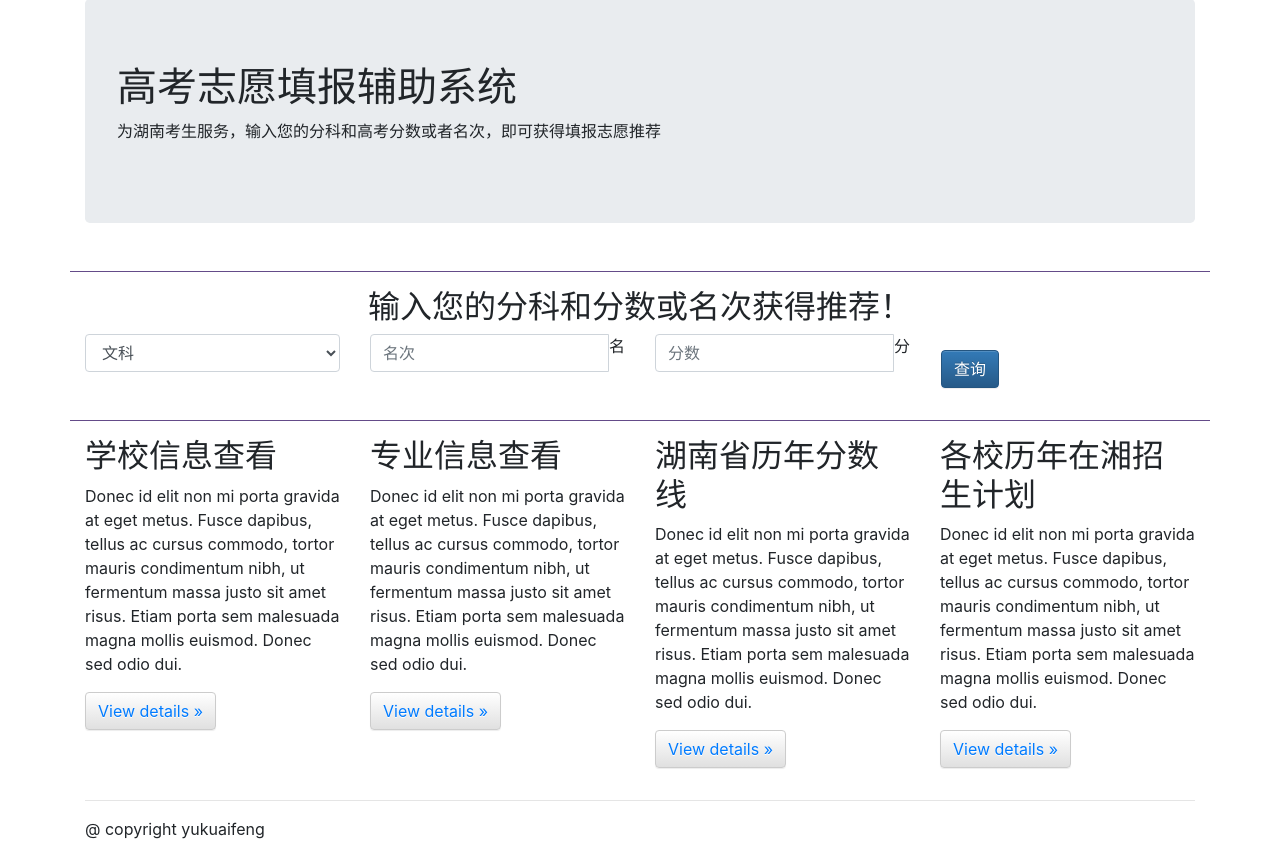
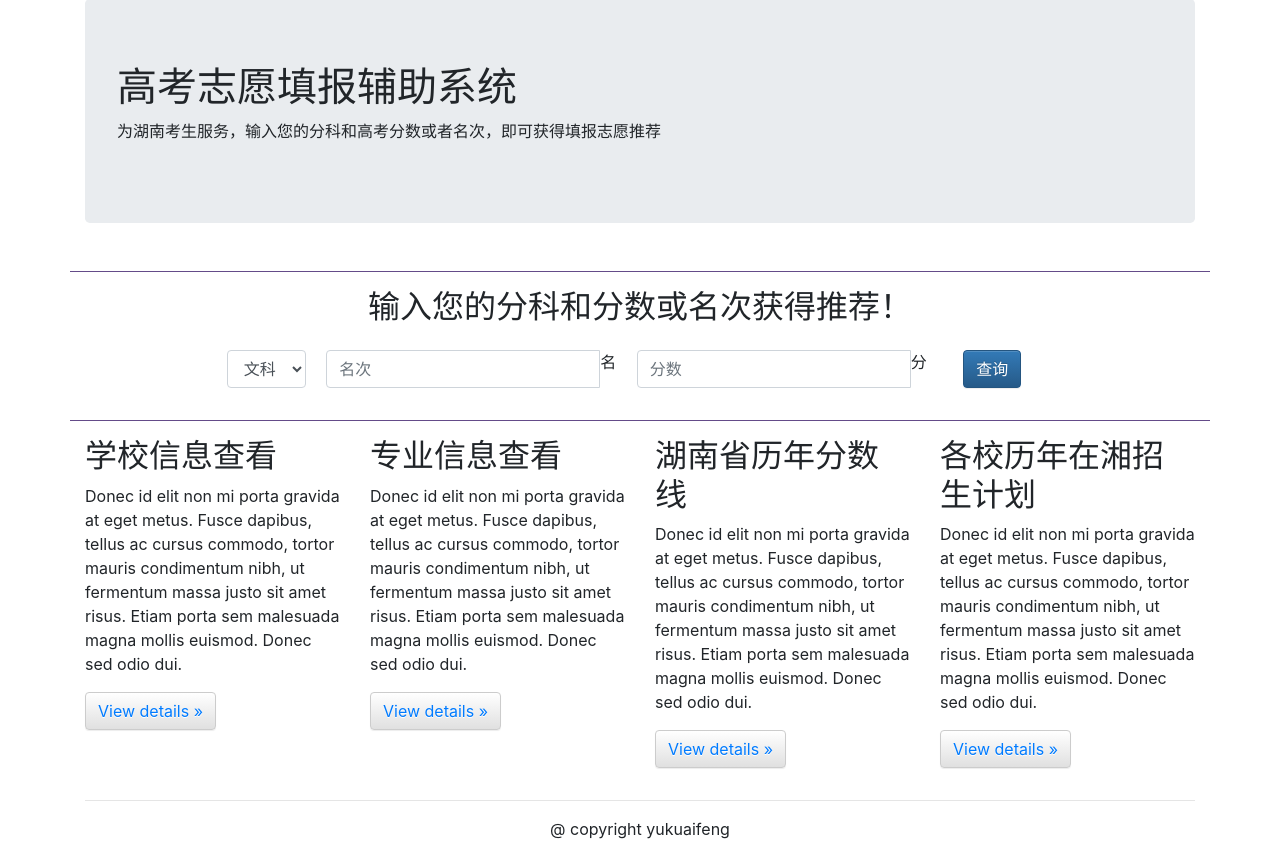
Before and after one commit to yukuaifeng/FlaskServer, a Flask app: page / in a window 1280 px wide. Shown: the part 81-938 px from the top of the page. Run offline with Flask 2, Linux system fonts and the light colour scheme; some libraries are stand-ins or nearby versions.

Commit message:
页面的简要修饰，包括页面底部的居中和重要选择界面的调整和居中

```diff
--- a/templates/Index.html
+++ b/templates/Index.html
@@ -20,10 +20,9 @@
                     </div>
                 </div>
 
-                <div class="row">
-
-
-                            <div class="col-md-3">
+                    <div class="text-center">
+                        <from>
+                            <div class="custom-control-inline" >
 
                                 <select class="form-control">
                                     <option>文科</option>
@@ -32,7 +31,7 @@
 
                             </div>
 
-                            <div class="col-md-3">
+                            <div class="custom-control-inline">
 
                                 <label class="sr-only" for="Rank">名次</label>
                                 <div class="input-group">
@@ -42,18 +41,19 @@
 
                             </div>
 
-                            <div class="col-md-3">
+                            <div class="custom-control-inline">
                                 <label class="sr-only" for="Score">分数</label>
                                 <div class="input-group">
                                   <input type="text" class="form-control" id="Score" placeholder="分数">
                                   <div class="input-group-addon">分</div>
                                 </div>
                             </div>
-                          <button type="submit" class="btn btn-primary m-3">查询</button>
 
-
-                </div>
-
+                            <div class="custom-control-inline">
+                                <button type="submit" class="btn btn-primary m-3">查询</button>
+                            </div>
+                        </from>
+                    </div>
             </div>
         </div>
 
--- a/templates/common/footer.html
+++ b/templates/common/footer.html
@@ -1,5 +1,8 @@
 <hr>
 
 <footer>
-    <p>@ copyright yukuaifeng</p>
+    <div class="text-center">
+        <p>@ copyright yukuaifeng</p>
+    </div>
+
 </footer>
```
